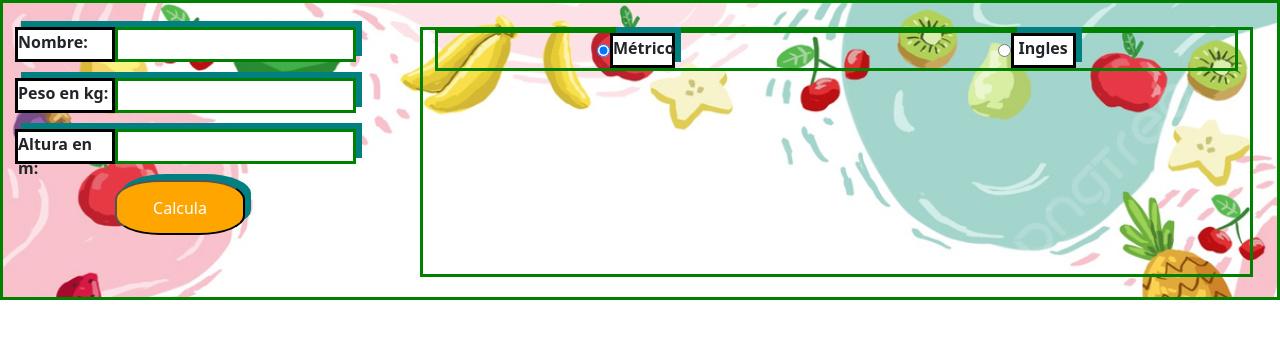
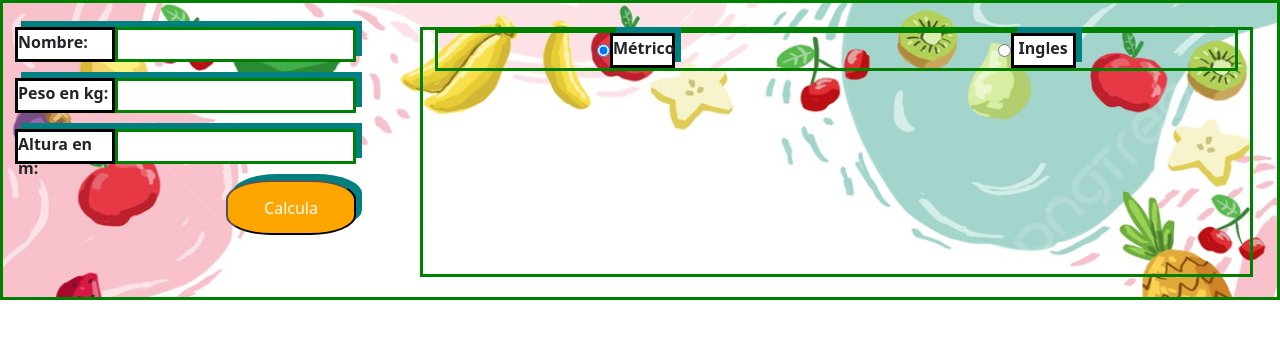
Before and after one commit to Asambler2/AngularIMC, an Angular app: page / in a window 1280 px wide. Shown: the top 338 px of the page. Built offline with nearby package versions, Linux system fonts and the light colour scheme.

Commit message:
alinear boton

```diff
--- a/src/app/app.component.html
+++ b/src/app/app.component.html
@@ -23,7 +23,7 @@
             <input class="borde sombra" type="text" id="name" name="name" formControlName="nombre">
             <input class="borde sombra" type="text" id="peso" name="peso" formControlName="peso">
             <input class="borde sombra" type="text" id="altura" name="altura" formControlName="altura">
-            <button type="submit" class="boton sombra">Calcula</button>
+            <button type="submit" class="boton sombra align-self-end">Calcula</button>
           </div>
         </div>
       </div>
```
